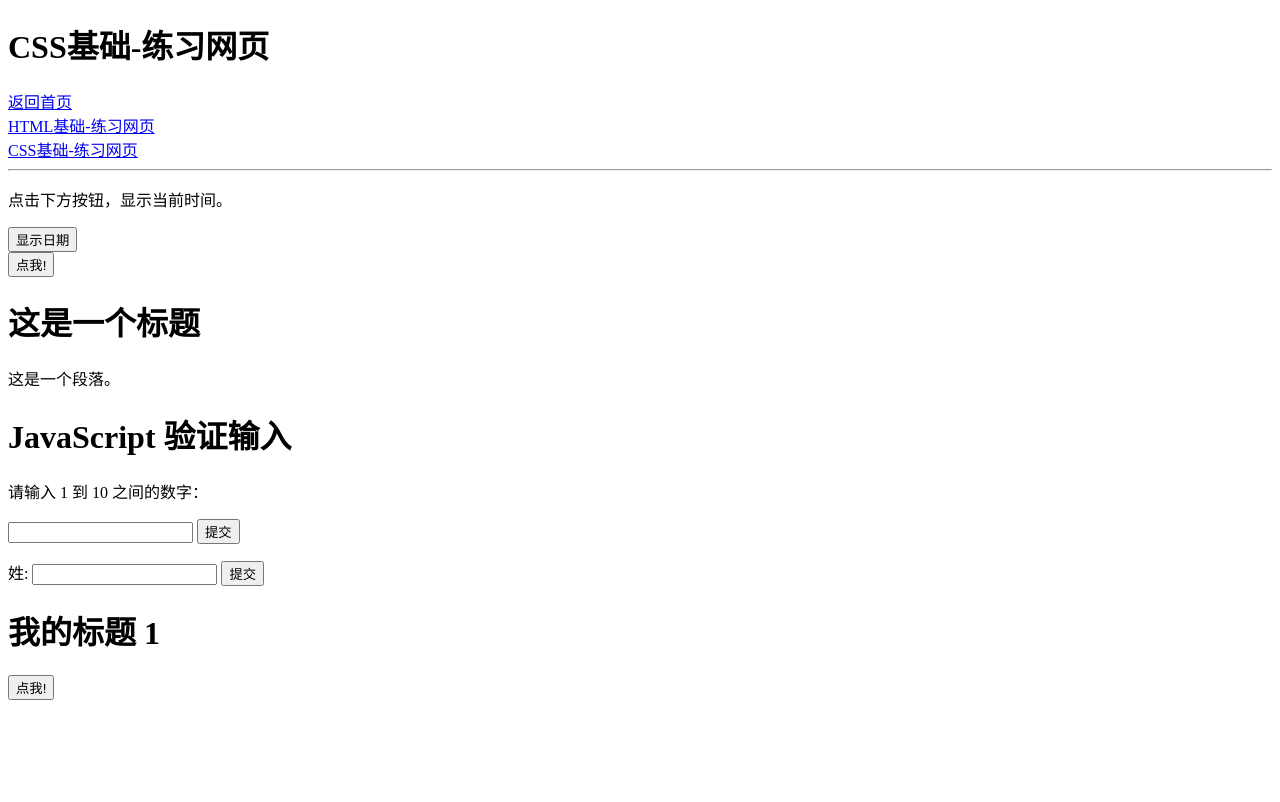
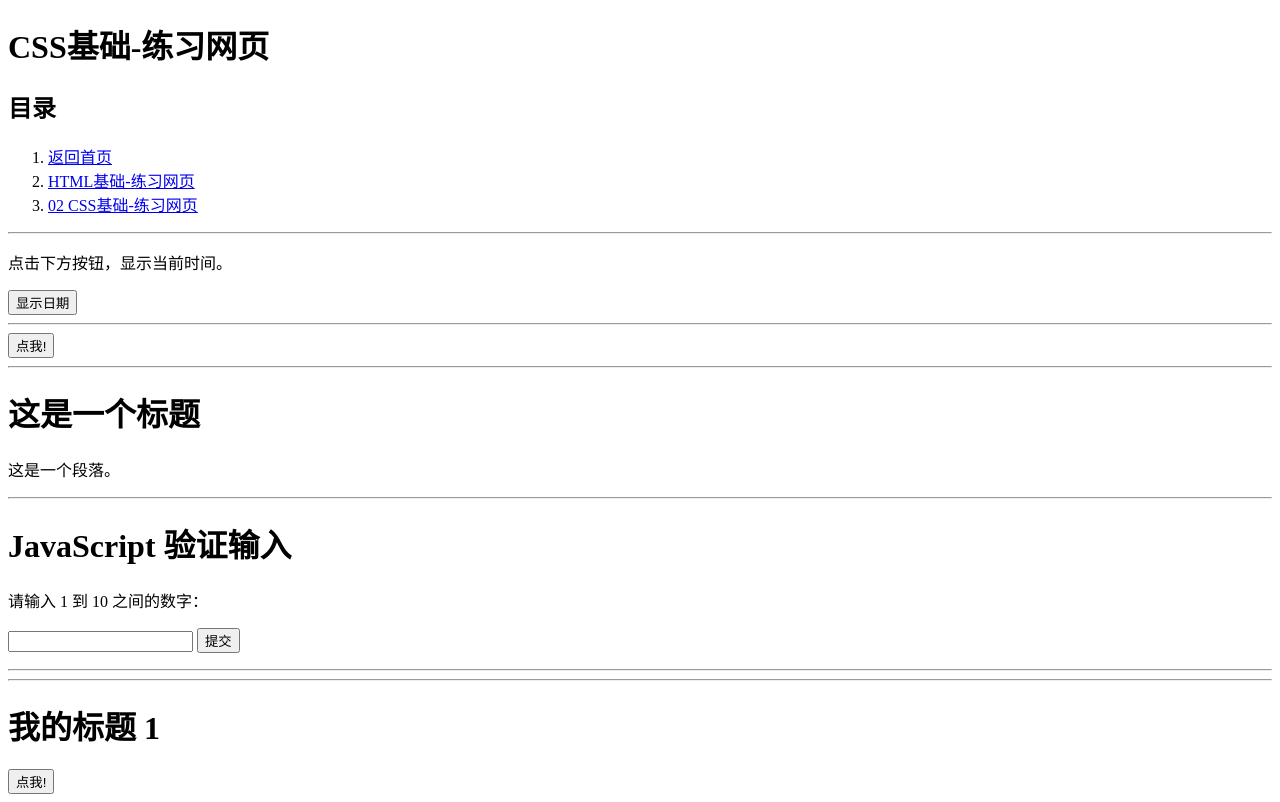
Before and after one commit to X1ethan/x1ethan.github.io, a plain HTML site: page post/article_003.html in a window 1280 px wide. Drawn offline with Linux system fonts and the light colour scheme.

Commit message:
目录调整为列表

```diff
--- a/post/article_003.html
+++ b/post/article_003.html
@@ -9,11 +9,21 @@
 
 <body>
     <h1 class="header">CSS基础-练习网页</h1>
-    <a href="/index.html">返回首页</a>
-    <br>
-    <a href="/post/article_001.html">HTML基础-练习网页</a>
-    <br>
-    <a href="/post/article_002.html">CSS基础-练习网页</a>
+
+    <div>
+        <h2>目录</h2>
+        <ol>
+            <li>
+                <a href="/index.html">返回首页</a>
+            </li>
+            <li>
+                <a href="/post/article_001.html">HTML基础-练习网页</a>
+            </li>
+            <li>
+                <a href="/post/article_002.html">02 CSS基础-练习网页</a>
+            </li>
+        </ol>
+    </div>
 
     <hr>
 
@@ -21,18 +31,18 @@
         <p id="date_demo">点击下方按钮，显示当前时间。</p>
         <button type="button" onclick="displayDate()">显示日期</button>
     </div>
-
+    <hr>
     <div>
         <button type="button" onclick="alert('欢迎!')">点我!</button>
     </div>
-
+    <hr>
     <div>
         <script>
             document.write("<h1>这是一个标题</h1>");
             document.write("<p>这是一个段落。</p>");
         </script>
     </div>
-
+    <hr>
     <div>
         <h1>JavaScript 验证输入</h1>
 
@@ -43,14 +53,11 @@
         <button type="button" onclick="inputCheck()">提交</button>
         <p id="inputdemo"></p>
     </div>
+    <hr>
+    <div>
 
-    <div>
-        <form name="myForm" action="demo-form.php" onsubmit="return validateForm()" method="post">
-            姓: <input type="text" name="fname">
-            <input type="submit" value="提交">
-        </form>
     </div>
-
+    <hr>
     <div>
         <h1 id="id1">我的标题 1</h1>
         <button type="button" onclick="document.getElementById('id1').style.color='red'">
```
Also changed, not shown: index.html (+12 -6 lines), post/article_001.html (+15 -5 lines), post/article_002.html (+12 -2 lines).
